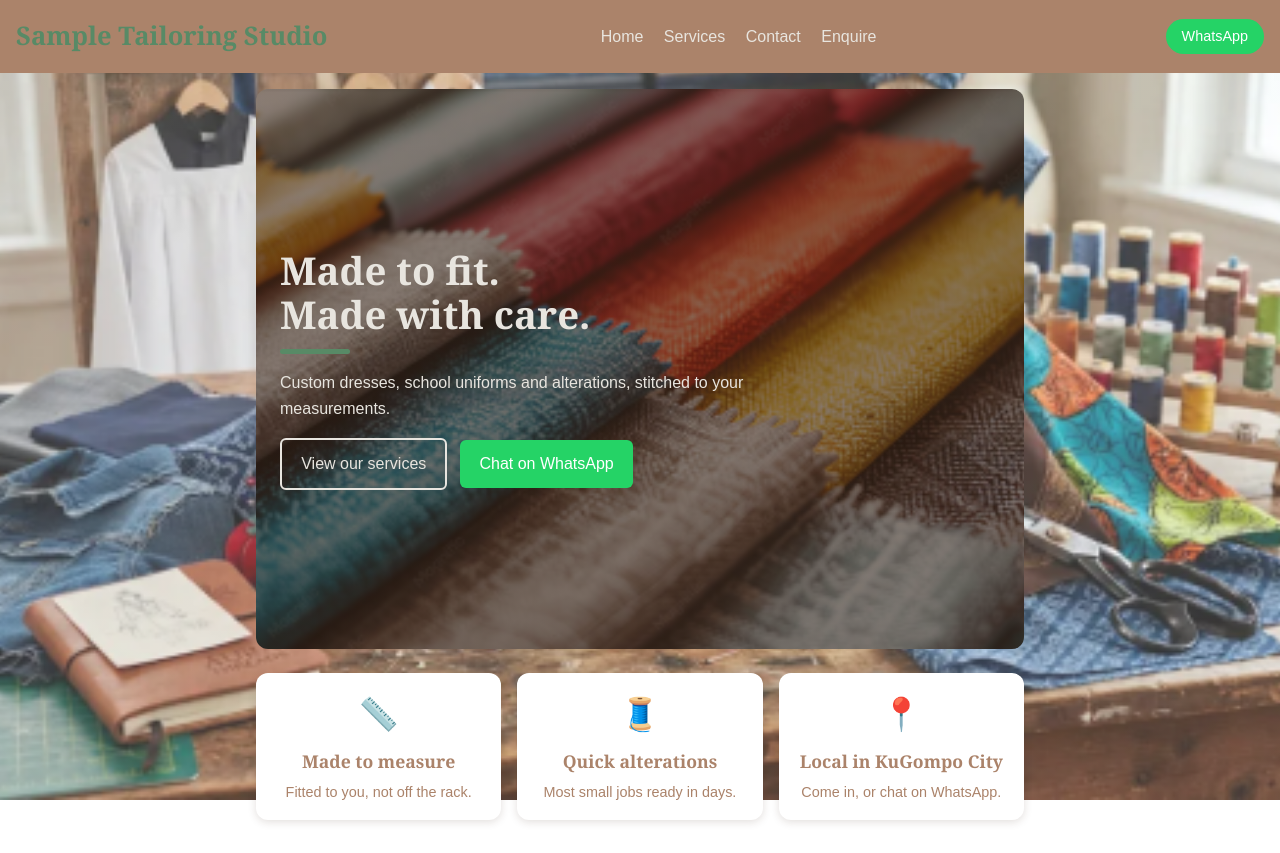
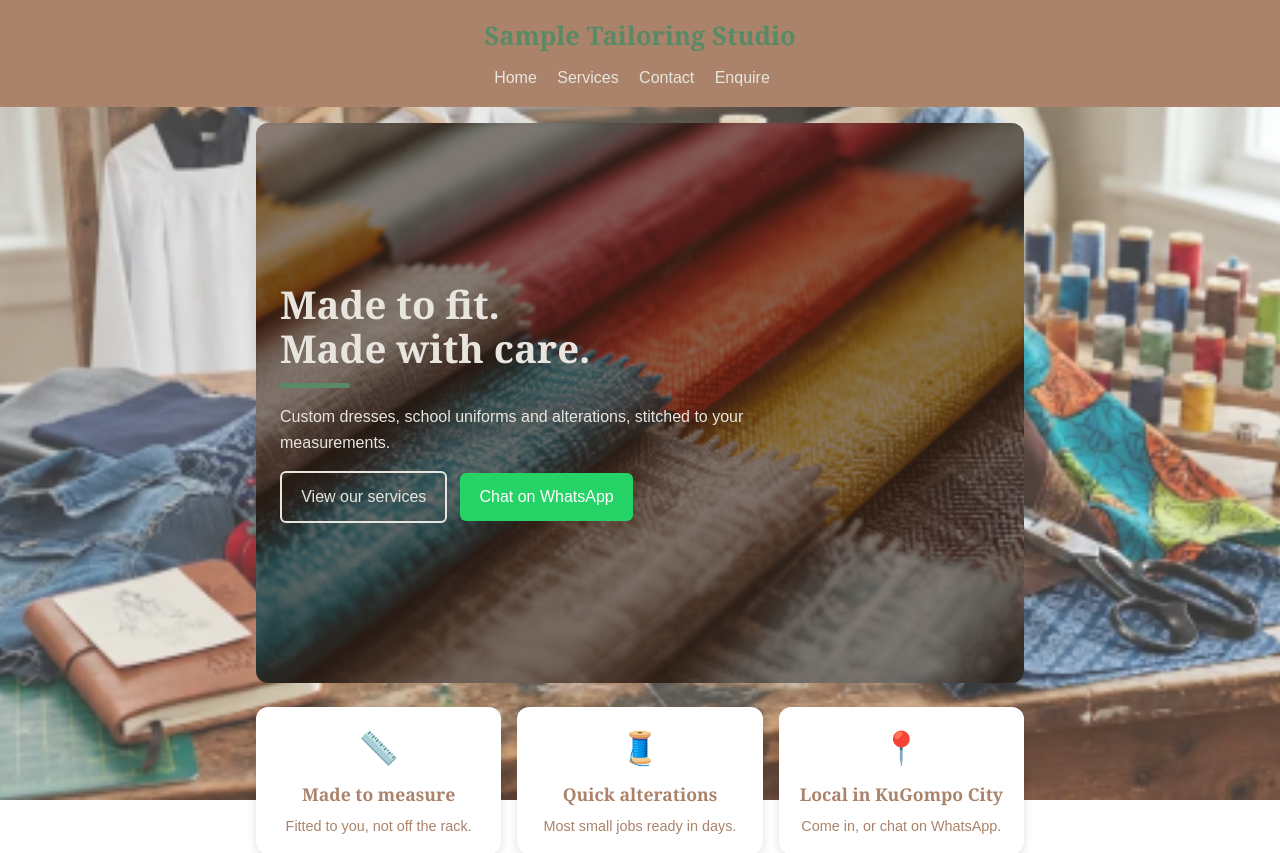
Before and after one commit to sk518x/tailoring-site, a Flask app: page / in a window 1280 px wide. Shown: the top 853 px of the page. Run offline with Flask 3, Linux system fonts and the light colour scheme.

Commit message:
Restore centred header, keep glass form

```diff
--- a/static/style.css
+++ b/static/style.css
@@ -299,29 +299,6 @@ textarea {
   }
 }
 
-.header-button {
-  display: inline-block;
-  background: #25d366;
-  color: white;
-  padding: 0.4rem 1rem;
-  border-radius: 999px;
-  text-decoration: none;
-  font-size: 0.9rem;
-}
-
-@media (min-width: 700px) {
-  header {
-    display: flex;
-    align-items: center;
-    justify-content: space-between;
-    text-align: left;
-  }
-
-  header h1 {
-    margin: 0;
-  }
-}
-
 .glass-card {
   max-width: 480px;
   margin: 1rem auto;
--- a/templates/base.html
+++ b/templates/base.html
@@ -25,7 +25,6 @@
         <a href="/contact">Contact</a>
         <a href="/enquire">Enquire</a>
     </nav>
-    <a class="header-button" href="https://wa.me/{{ whatsapp_number }}?text={{ whatsapp_message | urlencode }}">WhatsApp</a>
 </header>
     {% block banner %}
     <div
```
Also changed, not shown: tests/test_app.py (+3 -3 lines).
